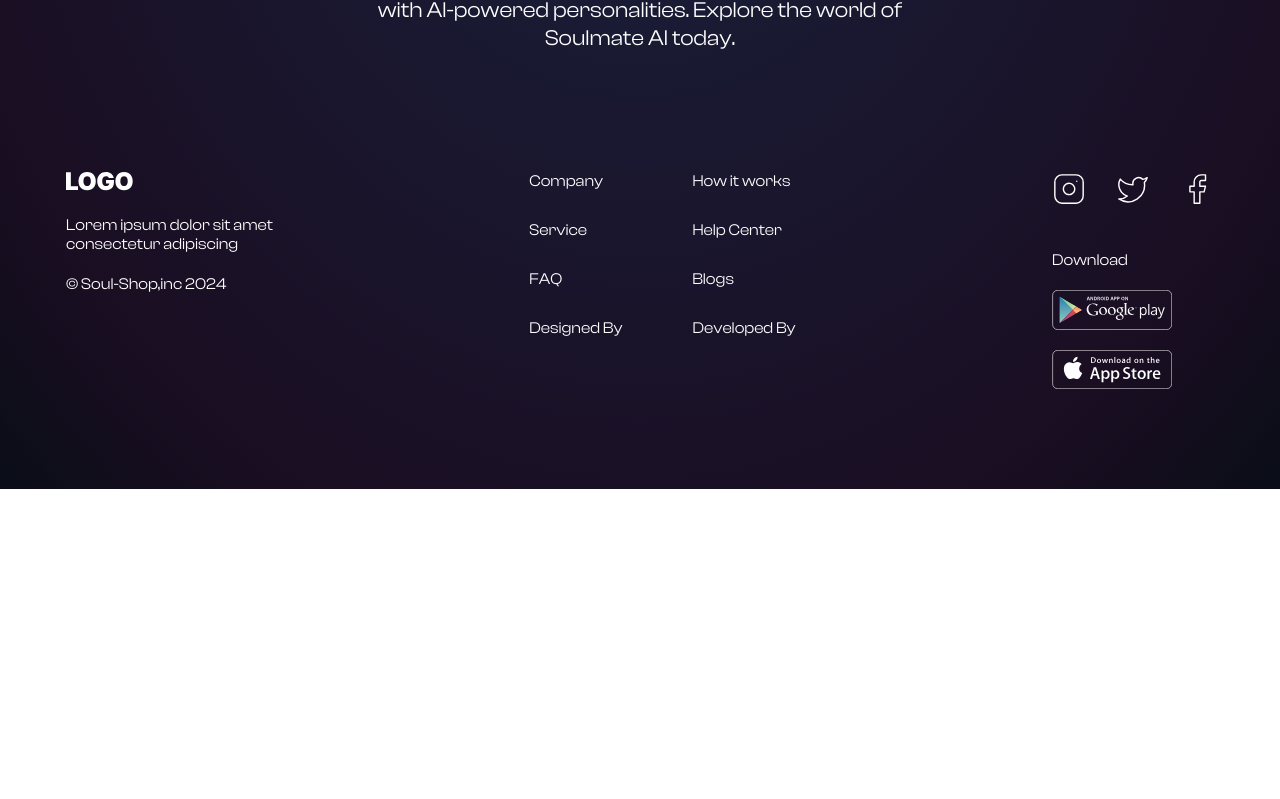
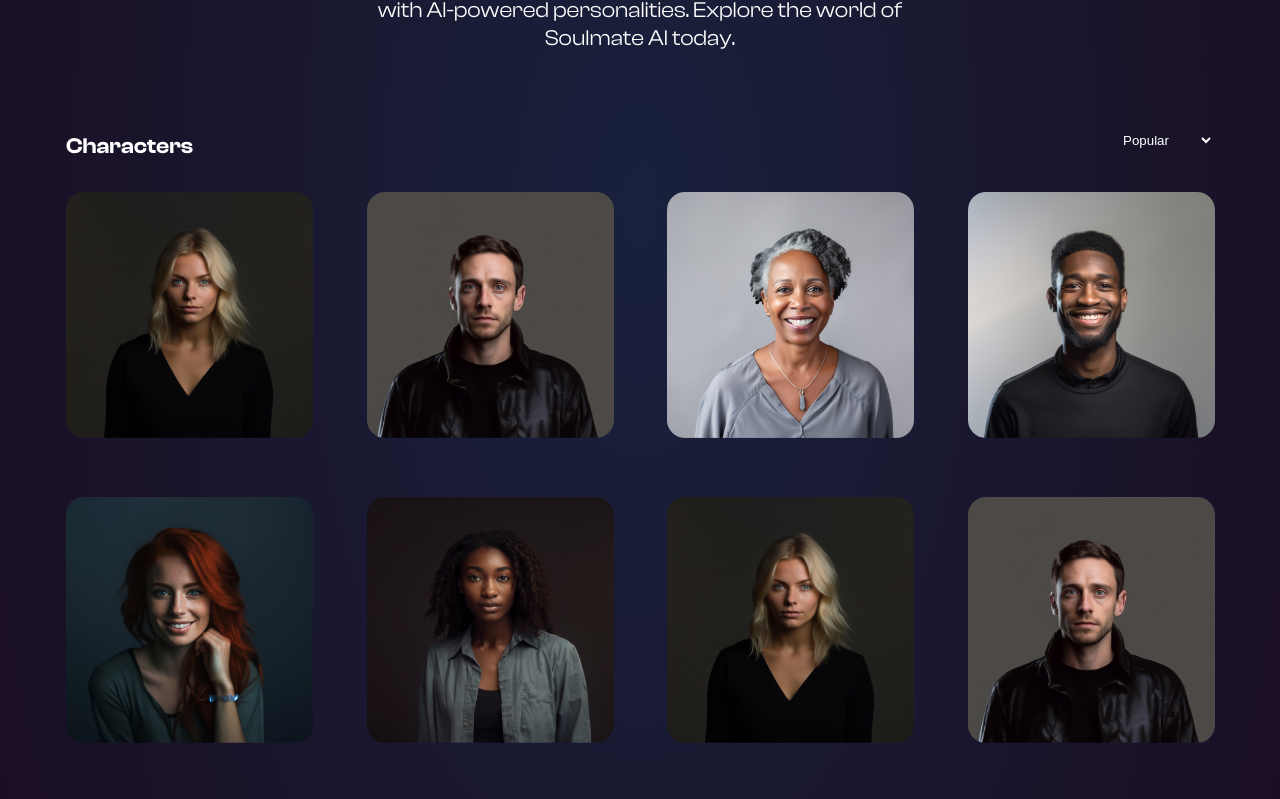
Before and after one commit to kgsantosh770/soul-shop, a React (Create React App) app: page / in a window 1280 px wide. Shown: the part 1078-1877 px from the top of the page. Before the commit the page ends 1567 px from the top, so only its background shows below. Built offline with nearby package versions, Linux system fonts and the light colour scheme; a web font is replaced by a local one.

Commit message:
card and cards group component implemented

```diff
--- /dev/null
+++ b/src/components/Card/Card.css
@@ -0,0 +1,64 @@
+.card .card-img-wrapper {
+    transform-style: preserve-3d;
+    perspective: 1000px;
+}
+
+.card .card-img {
+    width: 100%;
+}
+
+.card:not(.bordered) .card-img {
+    border-radius: 18px;
+}
+
+.card .back {
+    display: none;
+}
+
+@media only screen and (min-width: 768px) {
+
+    .card .front,
+    .card .back,
+    .card:hover .front,
+    .card:hover .back {
+        transition: transform .5s cubic-bezier(0.4, 0.2, 0.2, 1);
+        transform-style: preserve-3d;
+        backface-visibility: hidden;
+    }
+
+    .card:hover .back {
+        transform: rotateY(0deg);
+    }
+
+    .card:hover .front {
+        transform: rotateY(-180deg);
+    }
+
+    .card .back {
+        display: block;
+        position: absolute;
+        top: 0px;
+        left: 0px;
+        transform: rotateY(180deg);
+    }
+
+    .card .front {
+        transform: rotateY(0deg);
+    }
+
+    .card .back::before {
+        position: absolute;
+        width: calc(100% + 30px);
+        height: calc(100% + 30px);
+        left: -15px;
+        top: -15px;
+        background: linear-gradient(to bottom, #9d67ba, #ba8bd3, #d0abe4, #a9ccf6, #c8e8ff);
+        z-index: -1;
+        filter: blur(15px);
+    }
+
+    .card:hover .back::before {
+        content: '';
+    }
+
+}
--- /dev/null
+++ b/src/components/Card/Card.js
@@ -0,0 +1,66 @@
+import ArrowRightIcon from '../../assets/images/icons/arrow-right.svg';
+import CartIcon from '../../assets/images/icons/cart.svg';
+import StarIcon from '../../assets/images/icons/star.svg';
+import StarFilledIcon from '../../assets/images/icons/star-filled.svg';
+import './Card.css';
+import { Link } from 'react-router-dom';
+
+const Card = ({ id, image, name, price, rating, totalRating, backImage }) => {
+    const Stars = ({ rating }) => {
+        let elements = [];
+        for (let i = 0; i < Number(totalRating); i++) {
+            const ratedElement = i <= rating ? true : false;
+            const altText = ratedElement ? 'star' : 'no-star';
+            const imgSource = ratedElement ? StarFilledIcon : StarIcon;
+            const element = <img alt={altText} src={imgSource} />
+            elements.push(element);
+        }
+        return elements;
+    }
+
+    return (
+        <Link to='/character'>
+            <div className={`card ${name && price ? 'bordered no-hover-effect' : ''}`} data-id={id}>
+                <div className='card-img-wrapper'>
+                    <div className='front'>
+                        <img className='card-img' alt={`${name ? name : 'person'}-card`} title={name ? name : 'person'} src={image} />
+                    </div>
+                    {
+                        backImage &&
+                        <div className='back'>
+                            <img className='card-img' alt={`${name ? name : 'person'}-card`} title={name ? name : 'person'} src={backImage} />
+                        </div>
+                    }
+                </div>
+                {name && <p>{name}</p>}
+                {price &&
+                    <p>
+                        <span className="highlight">Base Price</span>
+                        <span className="price">{price}₹</span>
+                    </p>
+                }
+                {
+                    rating &&
+                    <div className="rating-stars">
+                        <Stars rating />
+                    </div>
+                }
+                {
+                    name && price &&
+                    <div className='btns'>
+                        <button>
+                            <span>View Profile</span>
+                            <span><img alt='arrow' title='View Profile' src={ArrowRightIcon} /></span>
+                        </button>
+                        <button className='filled'>
+                            <span>Add to cart</span>
+                            <span><img alt='cart' title='Cart' src={CartIcon} /></span>
+                        </button>
+                    </div>
+                }
+            </div>
+        </Link>
+    )
+}
+
+export default Card
--- /dev/null
+++ b/src/components/CardGroup/CardGroup.css
@@ -0,0 +1,48 @@
+.cards-container {
+    margin: 80px var(--x-space);
+}
+
+.cards-container .cards-header {
+    display: flex;
+    justify-content: space-between;
+}
+
+.cards-container .filters {
+    height: 100%;
+    background-color: transparent;
+    color: var(--secondary-bg-color);
+    border: none;
+}
+
+.cards-container .filters option {
+    background-color: var(--theme-bg-color);
+}
+
+.cards-container .heading {
+    font-family: var(--font-family-semibold);
+    font-size: var(--font-large);
+    margin: 0px 0px 32px;
+}
+
+.cards-wrapper {
+    display: grid;
+    grid-template-columns: 1fr 1fr;
+    gap: 28px;
+}
+
+.cards-wrapper .single {
+    grid-template-columns: 1fr;
+}
+
+@media only screen and (min-width: 768px) {
+    .cards-wrapper {
+        grid-template-columns: repeat(4, 1fr);
+        gap: 54px;
+    }
+
+    .cards-wrapper .front-face,
+    .cards-wrapper .back-face {
+        -webkit-backface-visibility: hidden;
+        backface-visibility: hidden;
+    }
+}
--- /dev/null
+++ b/src/components/CardGroup/CardGroup.js
@@ -0,0 +1,42 @@
+
+import Card from '../../components/Card/Card';
+import './CardGroup.css';
+
+const CardGroup = ({ groupTitle, filters, cards, singleColumn }) => {
+    return (
+        <div className='cards-container'>
+            {
+                (groupTitle || filters) &&
+                <div className='cards-header'>
+                    {groupTitle && <h4 className='heading'>{groupTitle}</h4>}
+                    {filters &&
+                        <select className='filters'>
+                            {
+                                filters.map((filter, index) =>
+                                    <option key={index} value={filter.toLowerCase()}>
+                                        {filter}
+                                    </option>)
+                            }
+                        </select>
+                    }
+                </div>
+            }
+            <div className={`cards-wrapper ${singleColumn ? 'single' : ''}`}>
+                {
+                    cards &&
+                    cards.map(
+                        character =>
+                            <Card
+                                key={character.id}
+                                id={character.id}
+                                image={character.image}
+                                backImage={character.imageWithName}
+                            />
+                    )
+                }
+            </div>
+        </div>
+    )
+}
+
+export default CardGroup
--- a/src/pages/Home/Home.js
+++ b/src/pages/Home/Home.js
@@ -1,5 +1,7 @@
 import AiSoulGroupMobileImage from '../../assets/images/illustrations/group-mobile.png';
 import AiSoulGroupImage from '../../assets/images/illustrations/group.png';
+import CardGroup from '../../components/CardGroup/CardGroup';
+import { characters } from '../../utils/constants';
 import Image from '../../components/Image/Image';
 import './Home.css';
 
@@ -21,6 +23,11 @@ const Home = () => {
             <p className='sub-banner-text'>
                 Find your perfect virtual partner or friend through our innovative platform. Experience meaningful connections with AI-powered personalities. Explore the world of Soulmate AI today.
             </p>
+            <CardGroup
+                groupTitle='Characters'
+                filters={['Popular', 'Low Price', 'Most viewed']}
+                cards={characters}
+            />
         </section>
     )
 }
```
